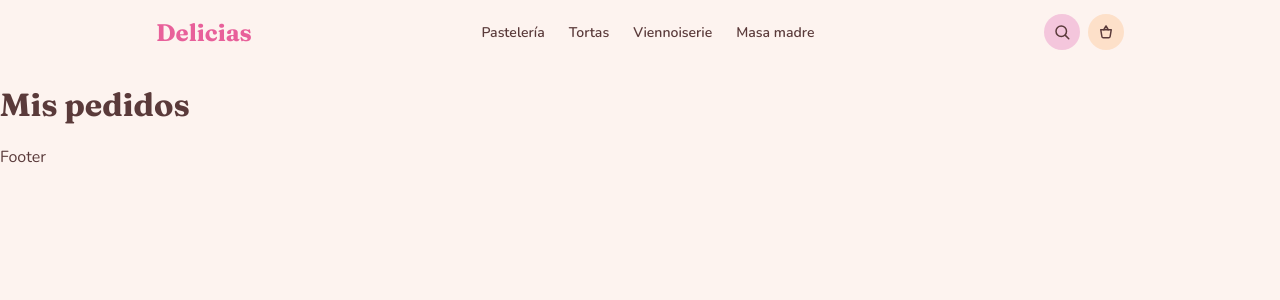
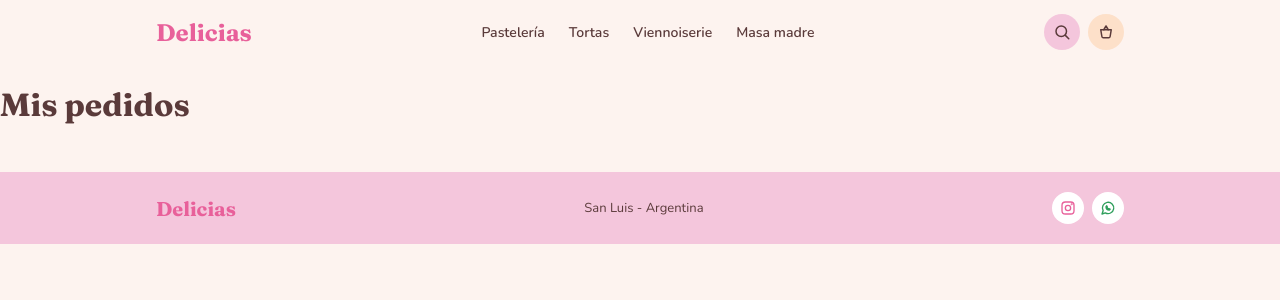
Before and after one commit to rociojazminvilchez/delicias-ecommerce, a React (Vite) app in the folder frontend/: page /mis-pedidos in a window 1280 px wide. Shown: the top 300 px of the page. Built offline with nearby package versions, Linux system fonts and the light colour scheme.

Commit message:
Realizacion del footer

```diff
--- /dev/null
+++ b/frontend/src/components/Footer/Footer.css
@@ -0,0 +1,59 @@
+.footer {
+  margin-top: 48px;
+  background: var(--rosa-claro);
+}
+
+.footer__contenido {
+  max-width: 1000px;
+  margin: 0 auto;
+  padding: 20px 16px;
+  display: flex;
+  align-items: center;
+  justify-content: space-between;
+  gap: 16px;
+}
+
+.footer__logo {
+  font-family: "Fraunces", Georgia, serif;
+  font-size: 20px;
+  font-weight: 700;
+  color: var(--rosa);
+  text-decoration: none;
+}
+
+.footer__info {
+  margin: 0;
+  font-size: 13px;
+}
+
+.footer__redes {
+  display: flex;
+  gap: 8px;
+}
+
+.footer__icono {
+  width: 32px;
+  height: 32px;
+  border-radius: 50%;
+  display: flex;
+  align-items: center;
+  justify-content: center;
+  text-decoration: none;
+}
+
+.footer__icono--rosa {
+  background: #fff;
+  color: var(--rosa);
+}
+
+.footer__icono--verde {
+  background: #fff;
+  color: #2e9e5b;
+}
+
+@media (max-width: 700px) {
+  .footer__contenido {
+    flex-direction: column;
+    text-align: center;
+  }
+}
--- a/frontend/src/components/Footer/Footer.jsx
+++ b/frontend/src/components/Footer/Footer.jsx
@@ -1,3 +1,45 @@
+import { Link } from "react-router-dom";
+import "./Footer.css";
+
 export default function Footer() {
-  return <footer>Footer</footer>;
+  return (
+    <footer className="footer">
+      <div className="footer__contenido">
+        <Link to="/" className="footer__logo">
+          Delicias
+        </Link>
+
+        <p className="footer__info">San Luis - Argentina</p>
+
+        <div className="footer__redes">
+          <a
+            href="https://www.instagram.com/"
+            target="_blank"
+            rel="noopener noreferrer"
+            className="footer__icono footer__icono--rosa"
+            aria-label="Instagram"
+          >
+            <svg width="16" height="16" viewBox="0 0 24 24" fill="none" stroke="currentColor" strokeWidth="2" strokeLinecap="round" strokeLinejoin="round">
+              <rect x="3" y="3" width="18" height="18" rx="5" />
+              <circle cx="12" cy="12" r="4" />
+              <circle cx="17.5" cy="6.5" r="0.5" fill="currentColor" />
+            </svg>
+          </a>
+
+          <a
+            href="https://wa.me/"
+            target="_blank"
+            rel="noopener noreferrer"
+            className="footer__icono footer__icono--verde"
+            aria-label="WhatsApp"
+          >
+            <svg width="16" height="16" viewBox="0 0 24 24" fill="none" stroke="currentColor" strokeWidth="2" strokeLinecap="round" strokeLinejoin="round">
+              <path d="M3 21l1.7-5A8.5 8.5 0 1 1 8 19.3L3 21z" />
+              <path d="M9 10c0 3 2 5 5 5l1.2-1.2-2-1-.8.7c-.8-.4-1.6-1.2-2-2l.7-.8-1-2L9 10z" />
+            </svg>
+          </a>
+        </div>
+      </div>
+    </footer>
+  );
 }
```
